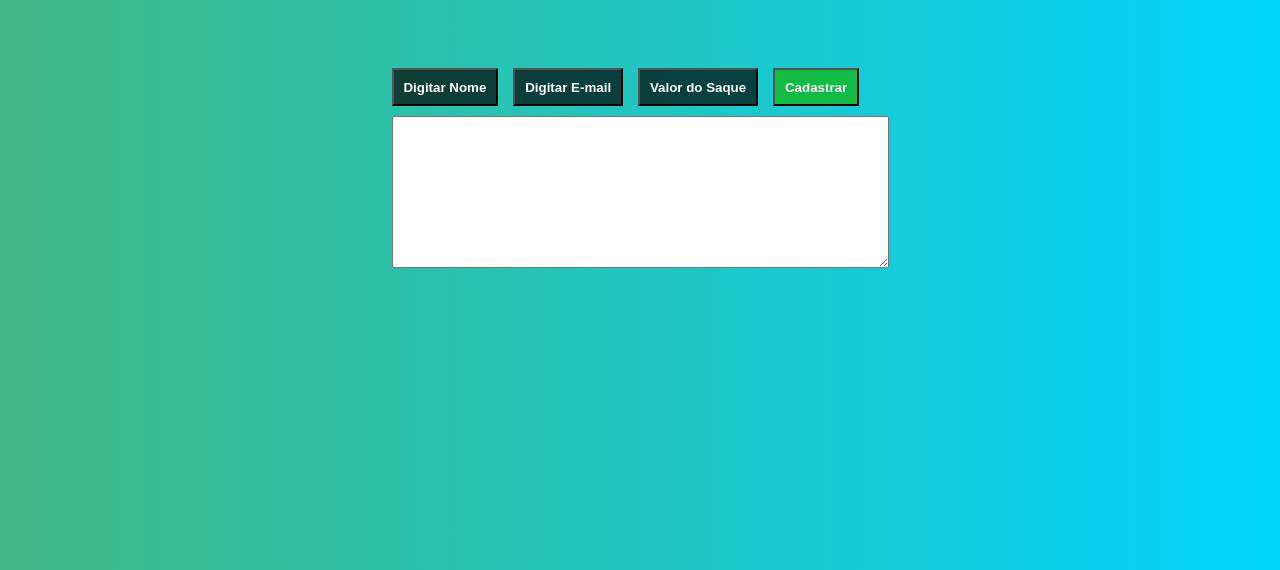
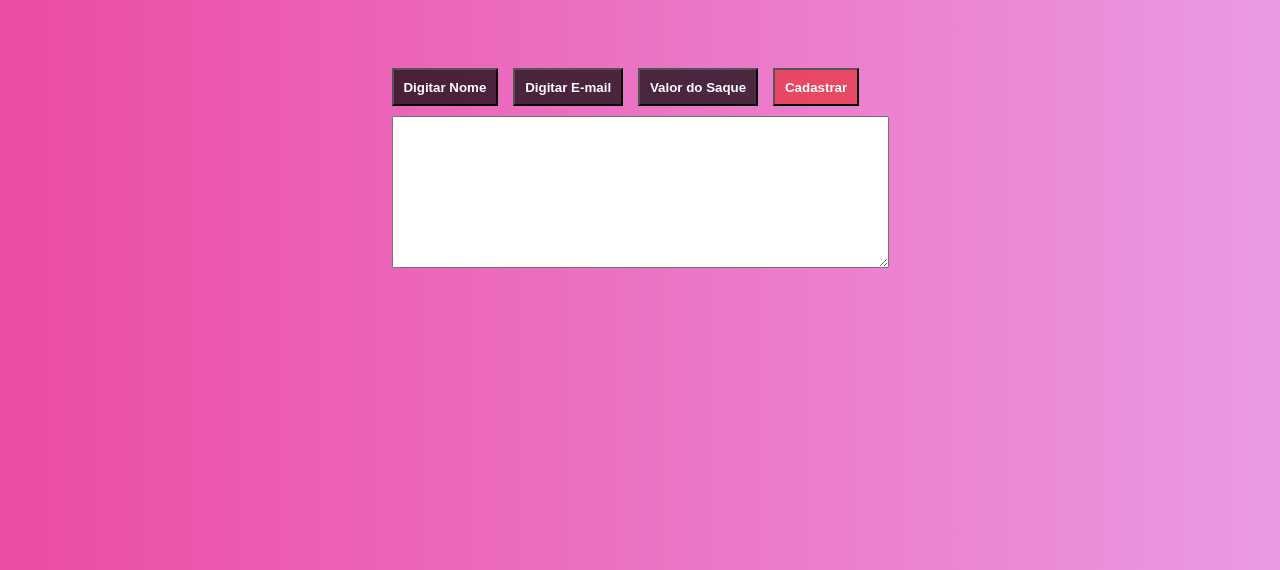
Before and after one commit to agathalouzada/IW2, a plain HTML site: page funcoes_forms/index.html in a window 1280 px wide. Shown: the part 230-800 px from the top of the page. Drawn offline with Linux system fonts and the light colour scheme.

Commit message:
Add files via upload

```diff
--- a/funcoes_forms/style.css
+++ b/funcoes_forms/style.css
@@ -9,8 +9,8 @@ body{
     height: 100vh;
     background: linear-gradient(
     90deg,
-    rgba(65, 184, 131, 1) 0%,
-    rgba(0, 212, 255, 1) 100%
+    rgb(236, 75, 164) 0%,
+    rgb(235, 154, 228) 100%
     );
     display: flex;
     align-items: center;
@@ -50,10 +50,10 @@ body{
     padding: 2%;
     font-weight: bold;
     color: white;
-    background-color: rgba(15, 182, 0, 0.678);
+    background-color: rgba(231, 45, 45, 0.651);
 }
 .b4:hover{
-    background-color: rgba(84, 136, 69, 0.37);
+    background-color: rgba(243, 104, 134, 0.37);
     cursor: pointer;
 }
 .button{
```
